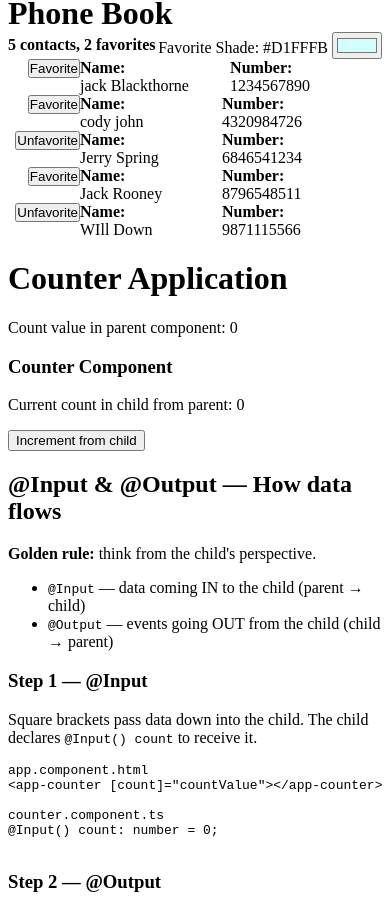
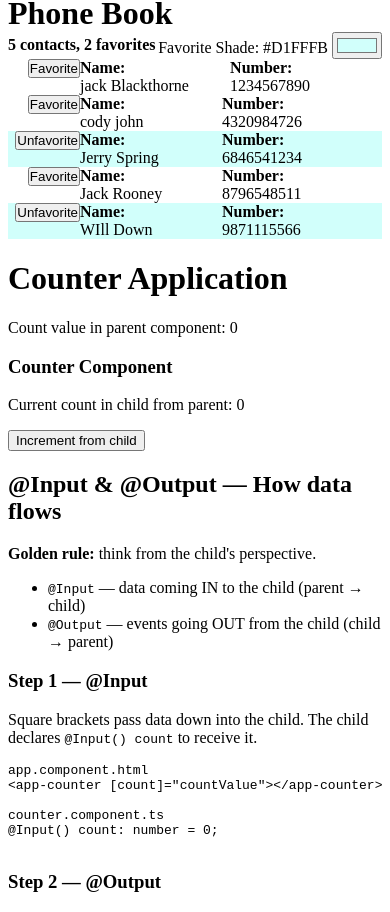
Before and after one commit to RichBurman/Angular_Intro-Course, an Angular app: page / in a window 390 px wide. Shown: the part 1169-2081 px from the top of the page. Built offline with nearby package versions, Linux system fonts and the light colour scheme.

Commit message:
Add NgStyle to phone-book-contact to use the built in directive to change the background color style to favoriteShade of the root <div> when favorite is true.

```diff
--- a/src/app/phone-book-contact/phone-book-contact.html
+++ b/src/app/phone-book-contact/phone-book-contact.html
@@ -1,4 +1,4 @@
-<div class="contact">
+<div class="contact"[ngStyle]="{'background-color': contact.favorite ? favoriteShade : null}">
   <app-contact-fav-button class="contact__favorite" [(favorite)]="contact.favorite" />
   <div class="contact__info">
     <p>Name:</p>
--- a/src/app/phone-book-contact/phone-book-contact.ts
+++ b/src/app/phone-book-contact/phone-book-contact.ts
@@ -1,11 +1,12 @@
 import { Component, Input } from '@angular/core';
 import { Contact } from '../phone-book/phone-book';
 import { ContactFavButton } from '../contact-fav-button/contact-fav-button';
+import { NgStyle } from "@angular/common";
 
 
 @Component({
   selector: 'app-phone-book-contact',
-  imports: [ContactFavButton],
+  imports: [ContactFavButton, NgStyle],
   templateUrl: './phone-book-contact.html',
   styleUrl: './phone-book-contact.css',
 })
```
